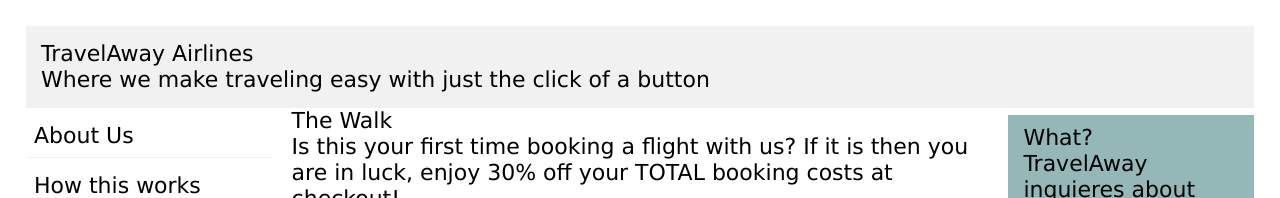
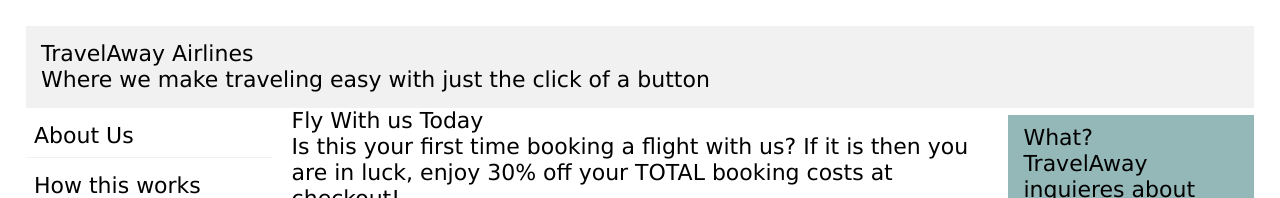
Before and after one commit to gpasillas01/ITMD362-Project1-, a plain HTML site: page index.html in a window 1280 px wide. Shown: the top 198 px of the page. Drawn offline with Linux system fonts and the light colour scheme.

Commit message:
Update index.html

```diff
--- a/index.html
+++ b/index.html
@@ -27,7 +27,7 @@
   </div>
 
   <div class="main">
-    <h2>The Walk</h2>
+    <h2>Fly With us Today</h2>
     <p>Is this your first time booking a flight with us? If it is then you are in luck, enjoy 30% off your TOTAL booking costs at checkout!</p>
 <p> For a LIMITED TIME ONLY returning customers can enjoy a FREE carry on bag for each of their flights booked within the month of March!</p>
 
```
